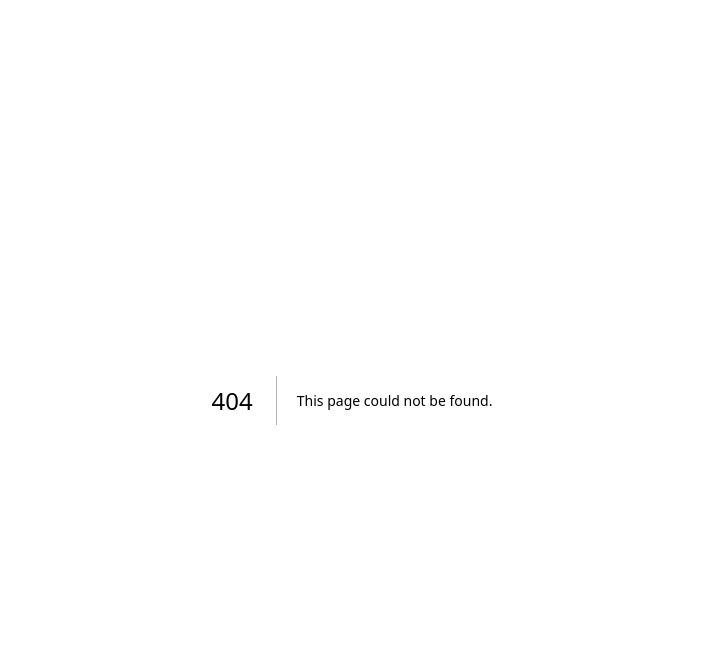
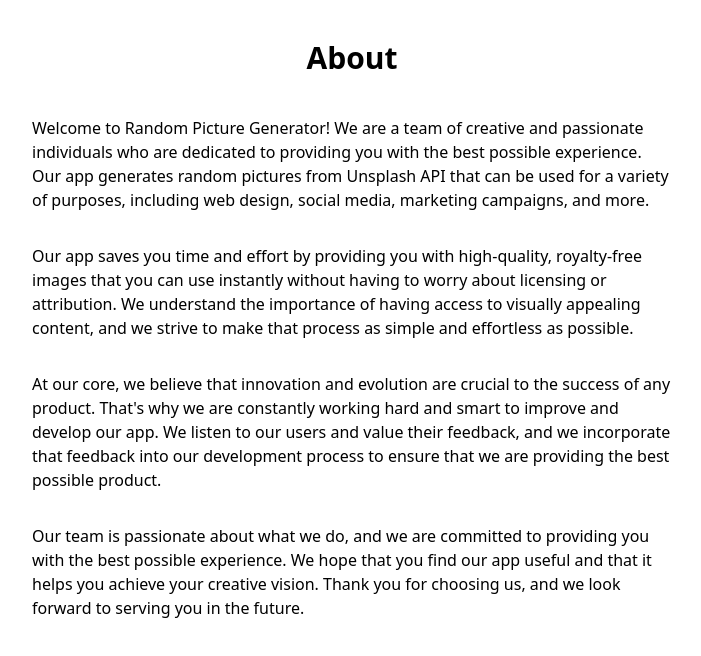
Before and after one commit to aynaever/random-photo, a Next.js app: page /about in a window 1280 px wide. Before the commit this address had no page. Shown: the top 656 px of the page, without its empty margins (288-989 px from the left). Built offline with nearby package versions, Linux system fonts and the light colour scheme.

Commit message:
adding .env and about.js page, and adding content of about page too

```diff
--- /dev/null
+++ b/pages/about.js
@@ -0,0 +1,26 @@
+import Head from 'next/head';
+
+export default function About() {
+	return (
+		<>
+			<Head>
+				<title>About</title>
+				<meta name="description" content="About Random Picture Generator" />
+			</Head>
+			<main>
+
+				<h1 className="mx-auto my-10 text-3xl font-bold text-center">About</h1>
+
+				<section className="w-6/12 mx-auto">
+					<p className="mb-8">Welcome to Random Picture Generator! We are a team of creative and passionate individuals who are dedicated to providing you with the best possible experience. Our app generates random pictures from Unsplash API that can be used for a variety of purposes, including web design, social media, marketing campaigns, and more.</p>
+
+					<p className="mb-8">Our app saves you time and effort by providing you with high-quality, royalty-free images that you can use instantly without having to worry about licensing or attribution. We understand the importance of having access to visually appealing content, and we strive to make that process as simple and effortless as possible.</p>
+
+					<p className="mb-8">At our core, we believe that innovation and evolution are crucial to the success of any product. That's why we are constantly working hard and smart to improve and develop our app. We listen to our users and value their feedback, and we incorporate that feedback into our development process to ensure that we are providing the best possible product.</p>
+
+					<p className="mb-8">Our team is passionate about what we do, and we are committed to providing you with the best possible experience. We hope that you find our app useful and that it helps you achieve your creative vision. Thank you for choosing us, and we look forward to serving you in the future.</p>
+				</section>
+			</main>
+		</>
+	);
+}
```
Also changed, not shown: 1 other file (tests, documents, lock files or other folders).
